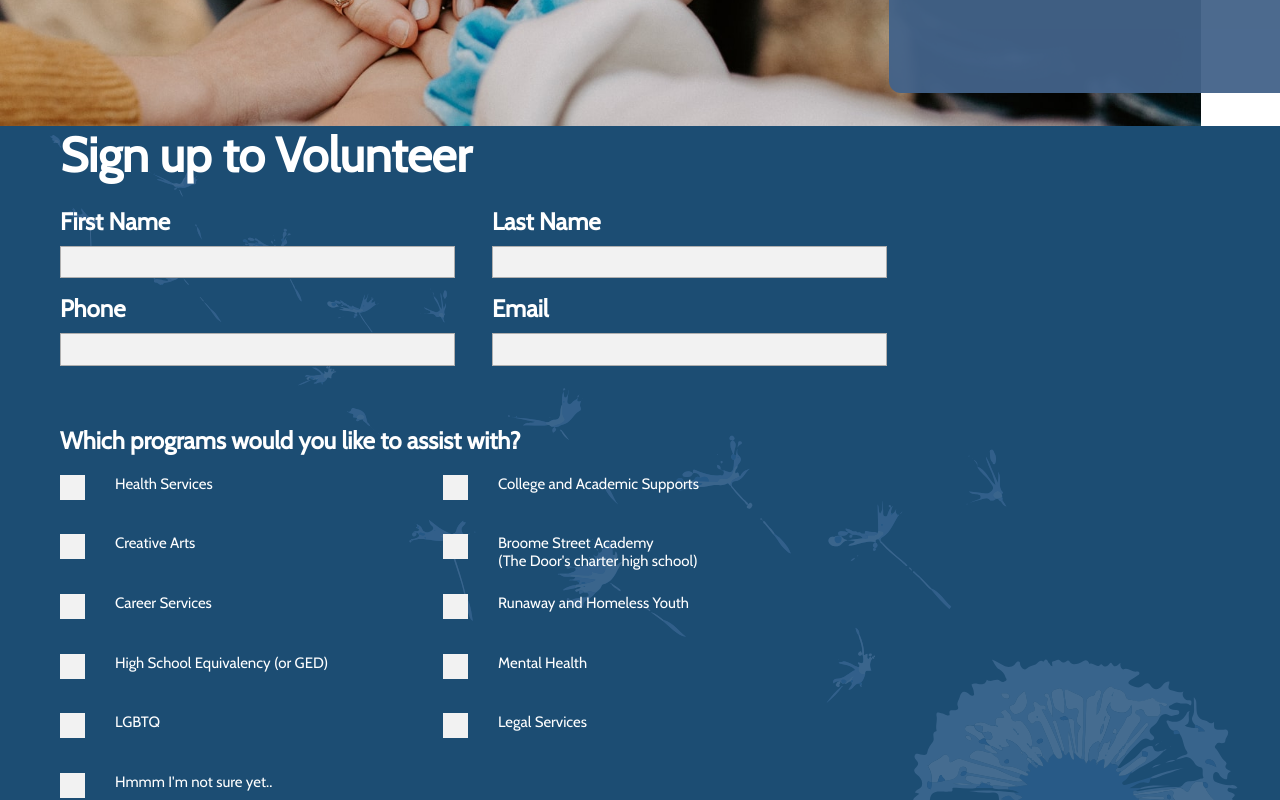
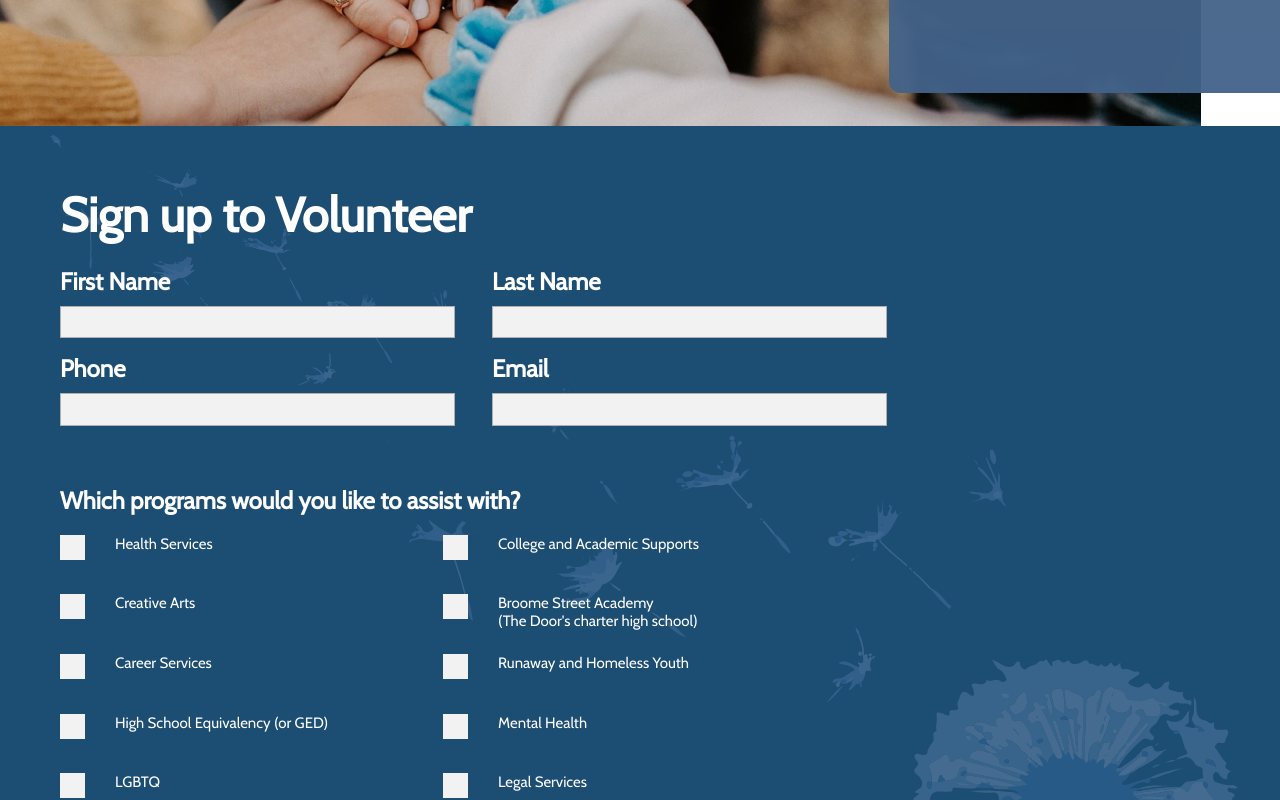
Before and after one commit to Ricomitch/The-Door, a React (Create React App) app in the folder client/: page /sign-up in a window 1280 px wide. Shown: the part 480-1280 px from the top of the page. Built offline with nearby package versions, Linux system fonts and the light colour scheme; a web font is replaced by a local one.

Commit message:
last minute fixes

```diff
--- a/client/src/components/Form/Confirmation.css
+++ b/client/src/components/Form/Confirmation.css
@@ -21,7 +21,7 @@
 .confirmation-content {
   width: 947px;
   height: 1078px;
-  padding: 0 60px 0;
+  padding: 30px 60px 0;
 }
 .your-info {
   padding-left: 40px;
--- a/client/src/components/Form/VolunteerForm.css
+++ b/client/src/components/Form/VolunteerForm.css
@@ -21,7 +21,8 @@ h1.volunteer-title {
 div.form-content {
   width: 947px;
   height: 1050px;
-  padding: 0 60px 0;
+  padding: 60px;
+  margin-bottom: 50px;
 }
 
 div.primary-data-section {
--- a/client/src/components/GetInvolved/Donate.css
+++ b/client/src/components/GetInvolved/Donate.css
@@ -118,8 +118,14 @@
     font-size: 25px;
     line-height: 50px;
   }
+  .donate-button:hover {
+    cursor: pointer;
+  }
   .donate-button-text {
     margin-top: 20px;
     line-height: 50px;
   }
+  .donate-button-text:hover {
+    cursor: pointer;
+  }
 }
```
